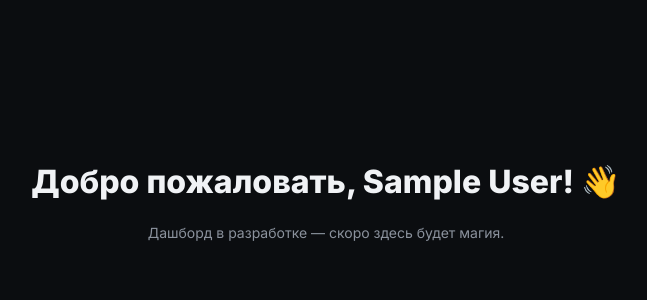
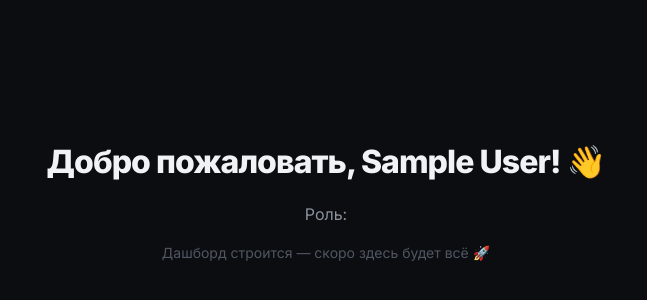
Before and after one commit to kapustadev/site_next, a Next.js app: page /en/dashboard in a window 1280 px wide. Shown: the part 200-500 px from the top of the page, without its empty margins (314-961 px from the left). Built offline with nearby package versions, Linux system fonts and the light colour scheme; no server answers; sample sign-in values are in the browser's storage.

Commit message:
fix: remove PrismaAdapter conflict with JWT, fix dashboard auth redirect

```diff
--- a/src/app/[locale]/dashboard/page.tsx
+++ b/src/app/[locale]/dashboard/page.tsx
@@ -1,9 +1,19 @@
 import { auth } from "@/auth"
 import { redirect } from "next/navigation"
 
-export default async function DashboardPage() {
+export default async function DashboardPage({
+  params
+}: {
+  params: Promise<{ locale: string }>
+}) {
+  const { locale } = await params
   const session = await auth()
-  if (!session?.user) redirect('/ru')
+
+  if (!session?.user) {
+    redirect(`/${locale}`)
+  }
+
+  const role = (session.user as any).role
 
   return (
     <div style={{
@@ -14,12 +24,16 @@ export default async function DashboardPage() {
       flexDirection: 'column',
       gap: '16px',
       background: 'var(--bg)',
-      color: 'var(--text)'
+      color: 'var(--text)',
+      fontFamily: 'var(--font)'
     }}>
-      <h1 style={{ fontSize: '32px', fontWeight: 800 }}>
+      <h1 style={{ fontSize: '32px', fontWeight: 800, letterSpacing: '-0.03em' }}>
         Добро пожаловать, {session.user.name}! 👋
       </h1>
-      <p style={{ color: 'var(--text-2)' }}>Дашборд в разработке — скоро здесь будет магия.</p>
+      <p style={{ color: 'var(--text-2)', fontSize: '16px' }}>
+        Роль: <strong style={{ color: 'var(--blue)' }}>{role}</strong>
+      </p>
+      <p style={{ color: 'var(--text-3)' }}>Дашборд строится — скоро здесь будет всё 🚀</p>
     </div>
   )
 }
--- a/src/auth.ts
+++ b/src/auth.ts
@@ -1,18 +1,16 @@
 import NextAuth from "next-auth"
 import Credentials from "next-auth/providers/credentials"
-import { PrismaAdapter } from "@auth/prisma-adapter"
-import { PrismaClient } from "@prisma/client"
 import { Pool } from "pg"
 import { PrismaPg } from "@prisma/adapter-pg"
+import { PrismaClient } from "@prisma/client"
 import bcrypt from "bcryptjs"
 
-const pool = new Pool({ connectionString: process.env.DATABASE_URL })
-const adapter = new PrismaPg(pool)
-const prisma = new PrismaClient({ adapter })
-
 export const { handlers, signIn, signOut, auth } = NextAuth({
-  adapter: PrismaAdapter(prisma),
+  secret: process.env.NEXTAUTH_SECRET,
   session: { strategy: "jwt" },
+  pages: {
+    signIn: "/ru",
+  },
   providers: [
     Credentials({
       name: "Credentials",
@@ -23,6 +21,14 @@ export const { handlers, signIn, signOut, auth } = NextAuth({
       async authorize(credentials) {
         if (!credentials?.email || !credentials?.password) return null
 
+        const connectionString = process.env.DATABASE_URL_UNPOOLED ?? process.env.DATABASE_URL
+        if (!connectionString) return null
+
+        const pool = new Pool({ connectionString })
+        const adapter = new PrismaPg(pool)
+        const prisma = new PrismaClient({ adapter })
+
+        try {
           const user = await prisma.user.findUnique({
             where: { email: credentials.email as string }
           })
@@ -34,24 +40,33 @@ export const { handlers, signIn, signOut, auth } = NextAuth({
             user.passwordHash
           )
 
-        if (passwordsMatch) {
-          return { id: user.id, name: user.name, email: user.email, role: user.role }
+          if (!passwordsMatch) return null
+
+          return {
+            id: user.id,
+            name: user.name,
+            email: user.email,
+            role: user.role
           }
-
-        return null
+        } finally {
+          await prisma.$disconnect()
+          await pool.end()
+        }
       }
     })
   ],
   callbacks: {
     async jwt({ token, user }) {
       if (user) {
+        token.id = user.id
         token.role = (user as any).role
       }
       return token
     },
     async session({ session, token }) {
       if (session.user) {
-        (session.user as any).role = token.role
+        (session.user as any).id = token.id
+        ;(session.user as any).role = token.role
       }
       return session
     }
```
Lines whose indentation alone changed are shown as unchanged.
